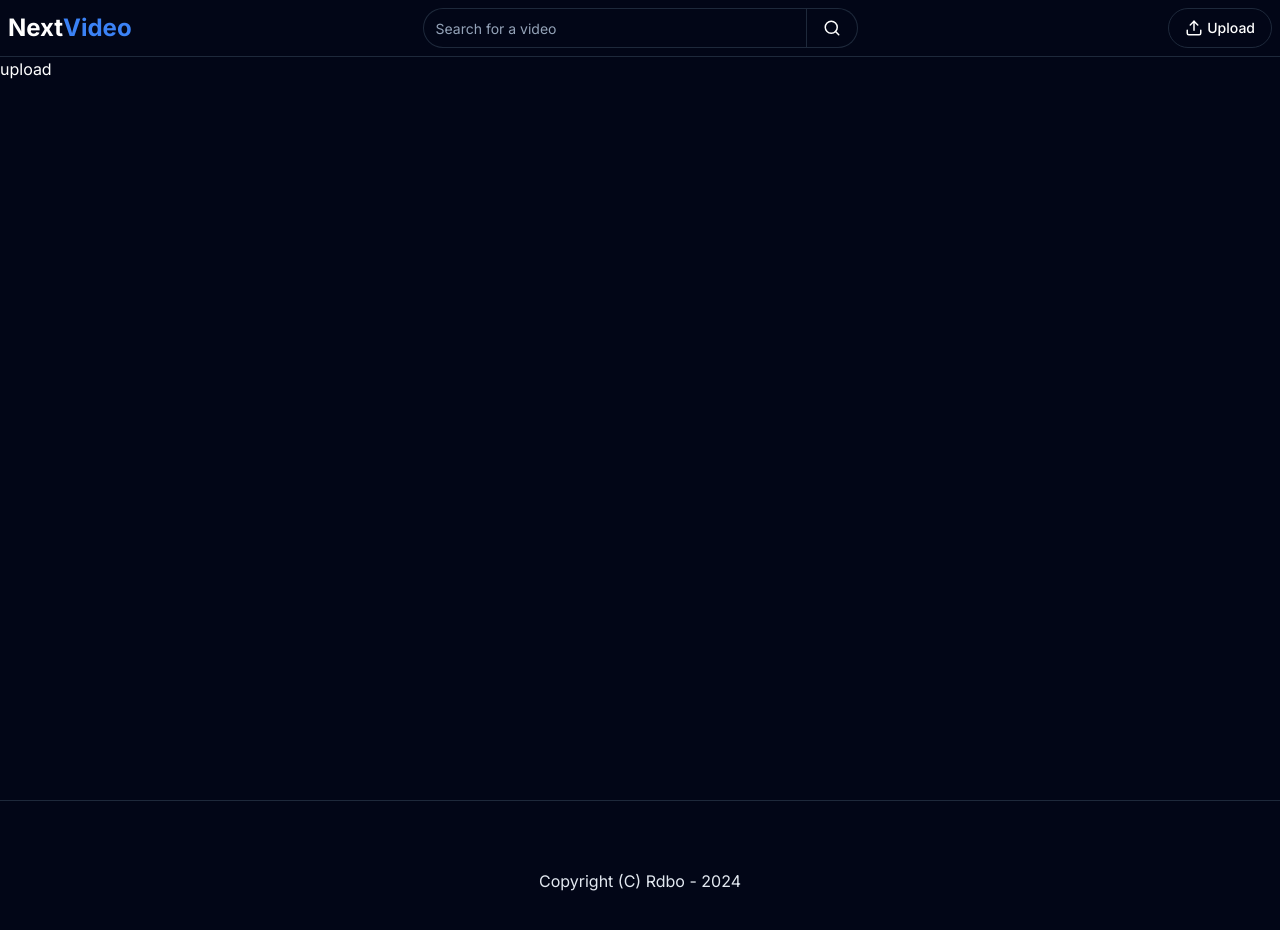
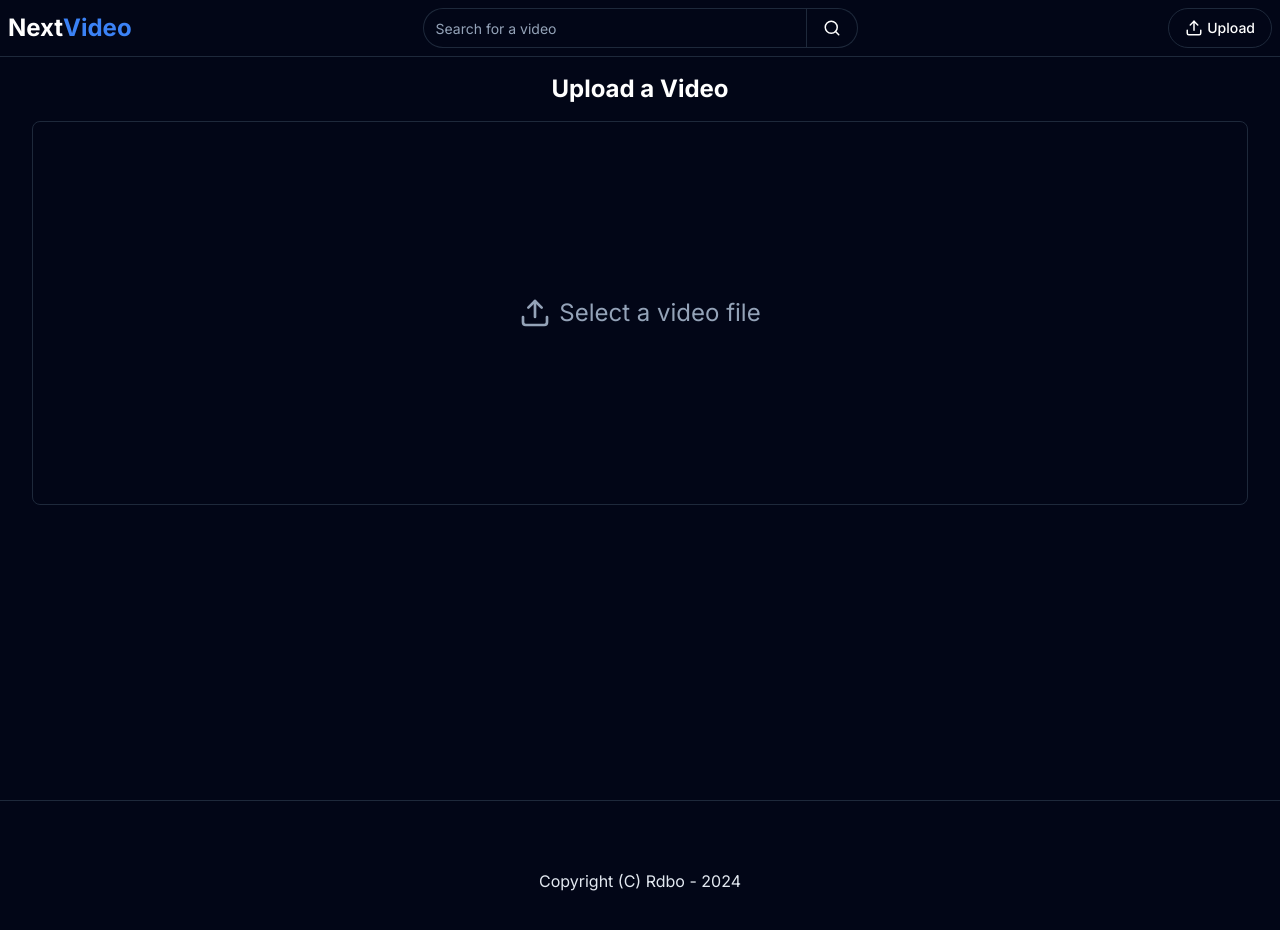
Before and after one commit to rdbo/nextvideo, a Next.js app: page /upload in a window 1280 px wide. Shown: the top 930 px of the page. Built offline with nearby package versions, Linux system fonts and the light colour scheme.

Commit message:
added drag and drop in upload page

```diff
--- a/app/upload/page.tsx
+++ b/app/upload/page.tsx
@@ -1,3 +1,33 @@
-export default function Upload() {
-  return <h1>upload</h1>;
+"use client";
+
+import { Upload } from "lucide-react";
+import { useCallback } from "react";
+import { useDropzone } from "react-dropzone";
+
+export default function UploadPage() {
+  const onDrop = useCallback((acceptedFiles: any) => {
+    console.log(acceptedFiles);
+  }, []);
+
+  const { getRootProps, getInputProps, isDragActive } = useDropzone({ onDrop });
+
+  return (
+    <>
+      <h1 className="text-2xl font-bold text-center my-4">Upload a Video</h1>
+      <div className="flex justify-center px-8">
+        <div
+          {...getRootProps()}
+          className="border border-slate-800 h-96 w-full rounded-lg flex justify-center items-center text-2xl text-center text-slate-400"
+        >
+          <input {...getInputProps()} />
+          <Upload size={32} />
+          <p className="ml-2">
+            {isDragActive
+              ? "Drop the video file here..."
+              : "Select a video file"}
+          </p>
+        </div>
+      </div>
+    </>
+  );
 }
--- a/package.json
+++ b/package.json
@@ -18,6 +18,7 @@
     "prettier": "^3.2.5",
     "react": "^18",
     "react-dom": "^18",
+    "react-dropzone": "^14.2.3",
     "tailwind-merge": "^2.3.0",
     "tailwindcss-animate": "^1.0.7"
   },
```
Also changed, not shown: 1 other file (tests, documents, lock files or other folders).
